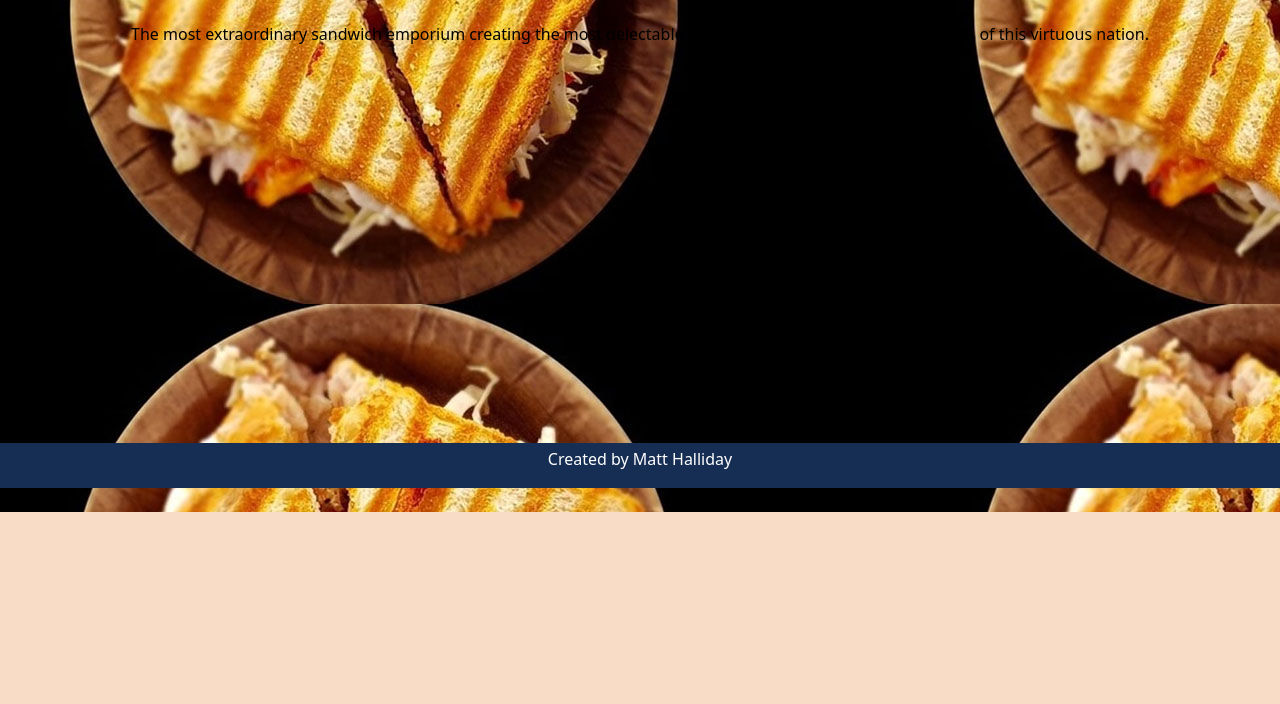
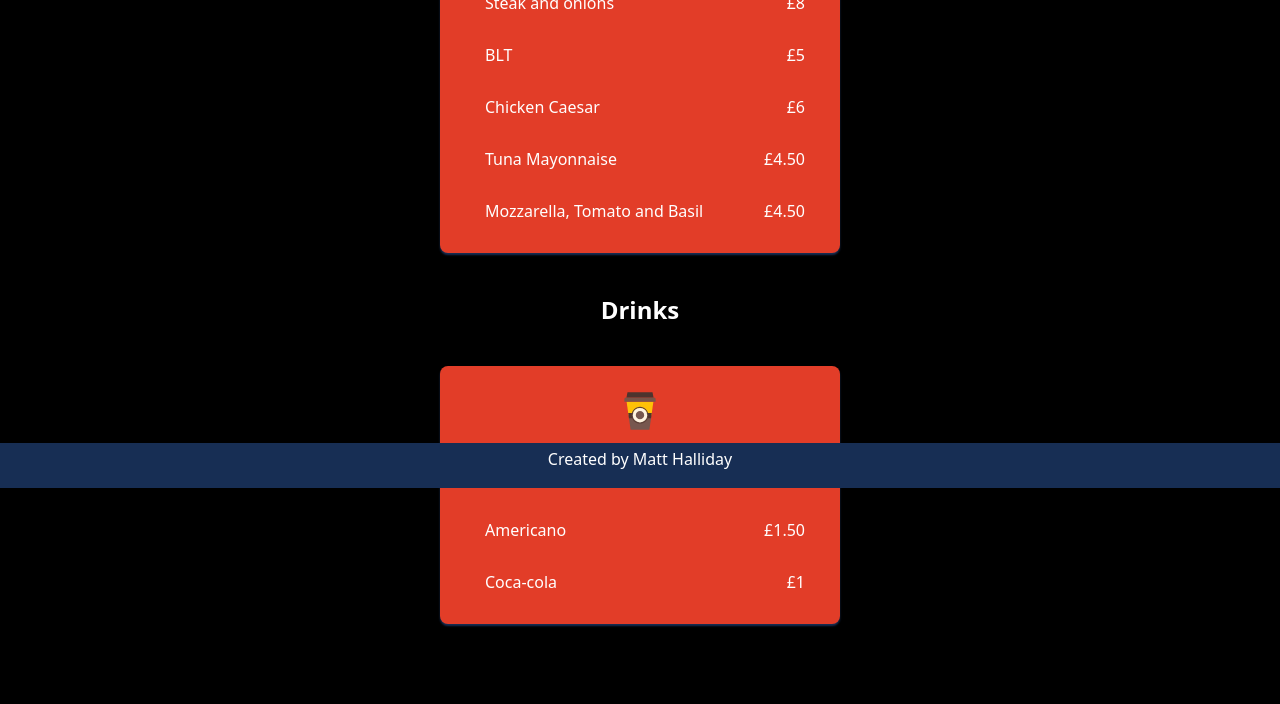
Before and after one commit to mtehalliday/Restaurant-page, a website built with webpack: page dist/index.html in a window 1280 px wide. Shown: the part 312-1016 px from the top of the page. Before the commit the page ends 824 px from the top, so only its background shows below. Built offline with nearby package versions, Linux system fonts and the light colour scheme; files whose address does not match are found by name.

Commit message:
Insert sandwich and drink imgs into menu

```diff
--- a/src/index.js
+++ b/src/index.js
@@ -5,7 +5,7 @@ import './styles.css';
 import { drawContact } from "./contact.js";
 
 
-drawHome();
+drawMenu();
 
 const menu_tab = document.querySelector('#menu');
 const home_tab = document.querySelector('#home');
--- a/src/menu.js
+++ b/src/menu.js
@@ -10,8 +10,15 @@ const drawMenu = () => {
     sandwiches.classList.add("sub-head");
     sandwiches.textContent = "Sandwiches";
 
+
     const sandwich_div = document.createElement("div");
+    const sand_img = document.createElement("img")
+    sand_img.setAttribute('src', '../img/sandwich-svgrepo-com (1).svg');
+    sand_img.setAttribute('height', '50px');
+
     sandwich_div.classList.add("sandwiches");
+
+    sandwich_div.appendChild(sand_img);
     const sandlist = document.createElement("ul");
 
     const steak = document.createElement("li");
@@ -60,6 +67,12 @@ const drawMenu = () => {
     drinkHolder.classList.add('drinkholder');
     const drinklist = document.createElement('ul');
 
+    const drink = document.createElement('img');
+    drink.setAttribute("src", "../img/coffee-to-go-svgrepo-com.svg");
+    drink.setAttribute("height", "50px");
+
+    drinkHolder.appendChild(drink);
+
     const espresso = document.createElement('li');
     espresso.textContent = "Espresso";
     const espresso_price = document.createElement('span');
--- a/src/pageLoad.js
+++ b/src/pageLoad.js
@@ -3,7 +3,8 @@ const drawHome = () => {
 
     const home = document.createElement("div")
     home.classList.add("home");
-    const copy = document.createElement("p");
+    const copy = document.createElement("div");
+    copy.classList.add("copy");
     const headback = document.createElement("div");
     headback.classList.add('headback');
     const sandwich = document.createElement("img");
--- a/src/styles.css
+++ b/src/styles.css
@@ -1,5 +1,5 @@
 :root {
-    --bg-color: #F9DCC5;
+    --bg-color: black;
     --nav-color: #172e54;
     --menu-color: #E23D28;
     font-family: system-ui, -apple-system, BlinkMacSystemFont, 'Segoe UI', Roboto, Oxygen, Ubuntu, Cantarell, 'Open Sans', 'Helvetica Neue', sans-serif;
@@ -26,6 +26,20 @@ div.headback {
     color: white;
     font-size: 32px;
     font-weight: 800;
+}
+
+div.copy {
+    height: 50px;
+    width: 650px;
+    background-color: rgb(23, 46, 84, 0.2);
+    display: flex;
+    justify-content: center;
+    align-items: center;
+    color: white;
+    font-size: 12px;
+    font-weight: 500;
+    margin-top: 40px;
+
 }
 
 h1, h2 {
@@ -103,6 +117,15 @@ header .tabs li img {
  align-items: center;
 }
 
+.menuholder .sandwiches {
+    display: flex;
+    flex-direction: column;
+    justify-content: center;
+}
+.menuholder .sandwiches img {
+    padding-top:20px;
+}
+
 .menuholder ul li {
     list-style: none;
     padding: 5px;
@@ -128,6 +151,12 @@ header .tabs li img {
 
 .menuholder .drinkholder {
     margin-bottom: 80px;
+    display: flex;
+    flex-direction: column;
+}
+
+.menuholder .drinkholder img {
+    padding-top:20px;
 }
 .add-container {
     display: flex;
```
Also changed, not shown: dist/main.js.
